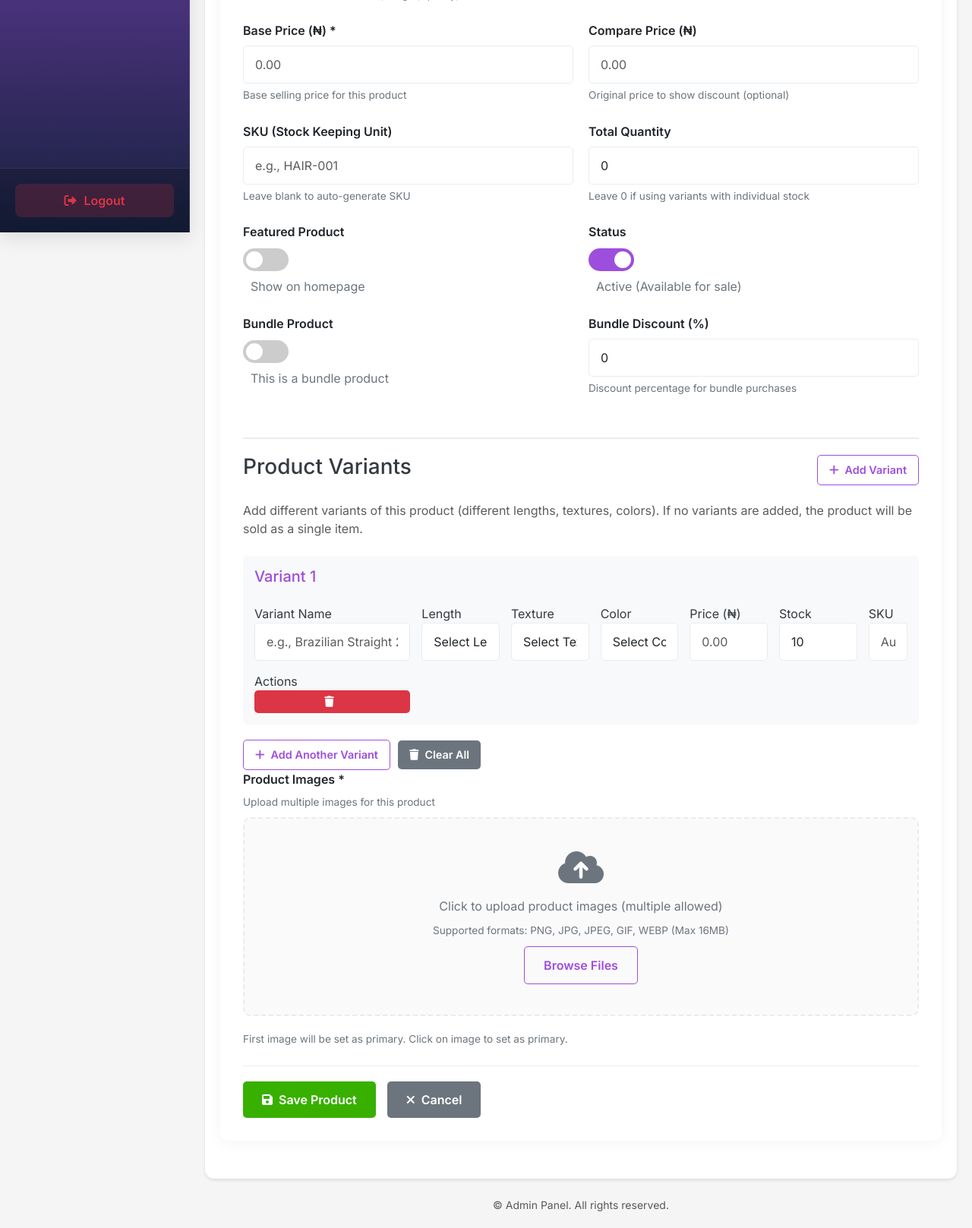
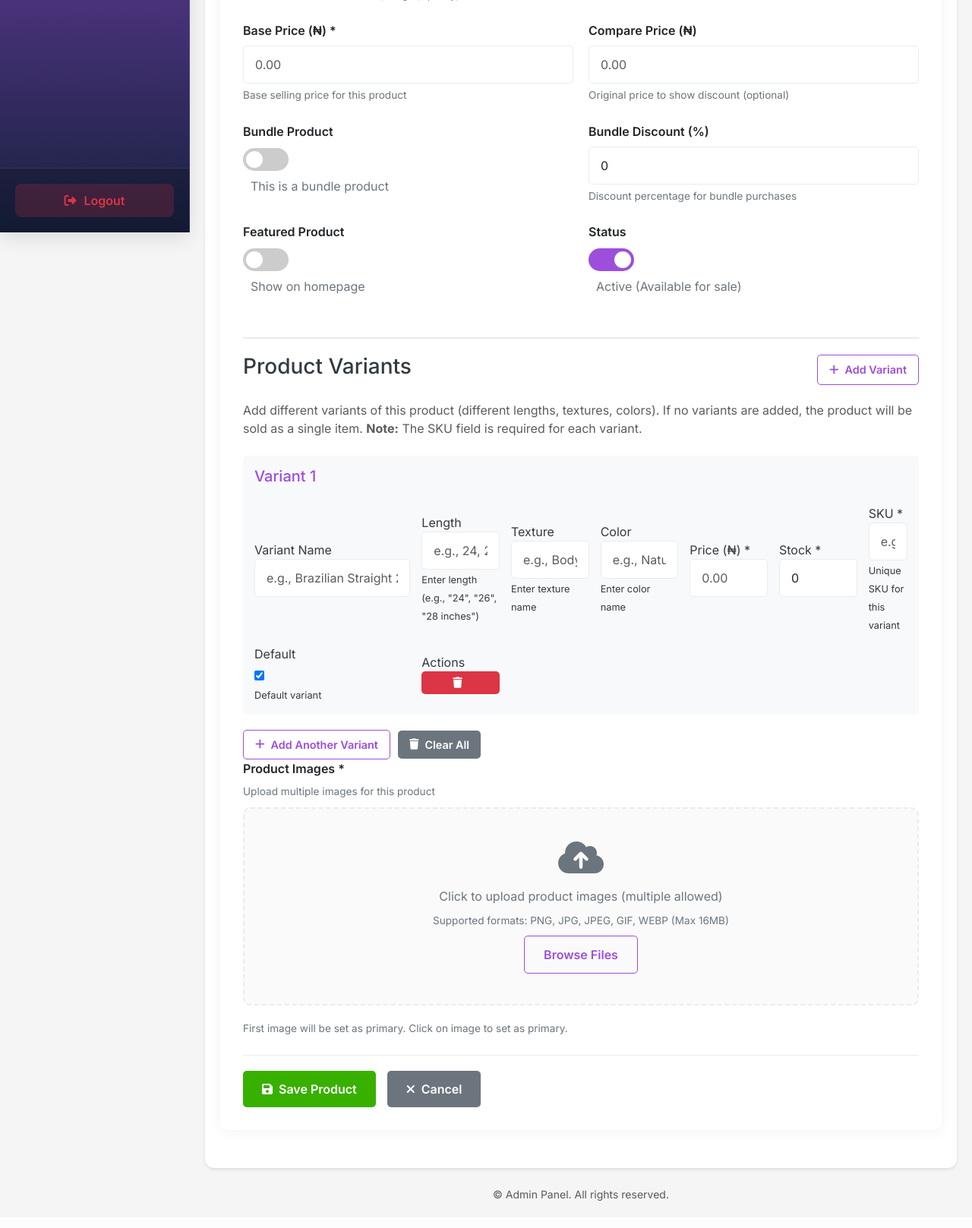
Before and after one commit to arinzepaschal791-code/Hair-Haven-Hub, a Python web app: template templates/admin/add_product.html in a window 1280 px wide. Shown: the part 494-2111 px from the top of the page at 76% size. After the commit the page ends 2075 px from the top, so only its background shows below. Run offline with Jinja, Linux system fonts and the light colour scheme; the template is opened without the code that fills it, so the values that code supplies are empty; some libraries are stand-ins or nearby versions.

Commit message:
Update add_product.html

```diff
--- a/templates/admin/add_product.html
+++ b/templates/admin/add_product.html
@@ -431,19 +431,23 @@
             </div>
         </div>
 
-        <!-- SKU Information -->
+        <!-- Bundle Options -->
         <div class="form-row">
             <div class="form-group">
-                <label for="sku">SKU (Stock Keeping Unit)</label>
-                <input type="text" id="sku" name="sku" class="form-control"
-                       placeholder="e.g., HAIR-001">
-                <small>Leave blank to auto-generate SKU</small>
+                <label>Bundle Product</label>
+                <div style="margin-top: 10px;">
+                    <label class="switch">
+                        <input type="checkbox" id="is_bundle" name="is_bundle" value="1">
+                        <span class="slider round"></span>
+                    </label>
+                    <span style="margin-left: 10px; color: var(--gray);">This is a bundle product</span>
+                </div>
             </div>
             <div class="form-group">
-                <label for="total_quantity">Total Quantity</label>
-                <input type="number" id="total_quantity" name="total_quantity" class="form-control"
-                       placeholder="0" min="0" value="0">
-                <small>Leave 0 if using variants with individual stock</small>
+                <label for="bundle_discount">Bundle Discount (%)</label>
+                <input type="number" id="bundle_discount" name="bundle_discount" class="form-control"
+                       placeholder="0" min="0" max="100" step="0.1" value="0">
+                <small>Discount percentage for bundle purchases</small>
             </div>
         </div>
 
@@ -471,26 +475,6 @@
             </div>
         </div>
 
-        <!-- Bundle Options -->
-        <div class="form-row">
-            <div class="form-group">
-                <label>Bundle Product</label>
-                <div style="margin-top: 10px;">
-                    <label class="switch">
-                        <input type="checkbox" id="is_bundle" name="is_bundle" value="1">
-                        <span class="slider round"></span>
-                    </label>
-                    <span style="margin-left: 10px; color: var(--gray);">This is a bundle product</span>
-                </div>
-            </div>
-            <div class="form-group">
-                <label for="bundle_discount">Bundle Discount (%)</label>
-                <input type="number" id="bundle_discount" name="bundle_discount" class="form-control"
-                       placeholder="0" min="0" max="100" step="0.1" value="0">
-                <small>Discount percentage for bundle purchases</small>
-            </div>
-        </div>
-
         <!-- Variant Section -->
         <div class="variant-section">
             <div class="variant-header">
@@ -503,6 +487,7 @@
             <p class="text-muted mb-4">
                 Add different variants of this product (different lengths, textures, colors).
                 If no variants are added, the product will be sold as a single item.
+                <strong>Note:</strong> The SKU field is required for each variant.
             </p>
 
             <div id="variantsContainer">
@@ -578,66 +563,47 @@
             </div>
             <div>
                 <label>Length</label>
-                <select name="variant_length[]" class="form-control">
-                    <option value="">Select Length</option>
-                    <option value="8">8 inches</option>
-                    <option value="10">10 inches</option>
-                    <option value="12">12 inches</option>
-                    <option value="14">14 inches</option>
-                    <option value="16">16 inches</option>
-                    <option value="18">18 inches</option>
-                    <option value="20">20 inches</option>
-                    <option value="22">22 inches</option>
-                    <option value="24">24 inches</option>
-                    <option value="26">26 inches</option>
-                    <option value="28">28 inches</option>
-                    <option value="30">30 inches</option>
-                    <option value="32">32 inches</option>
-                    <option value="Custom">Custom</option>
-                </select>
+                <input type="text" name="variant_length[]" class="form-control"
+                       placeholder="e.g., 24, 26, 28 inches">
+                <small style="font-size: 0.8rem;">Enter length (e.g., "24", "26", "28 inches")</small>
             </div>
             <div>
                 <label>Texture</label>
-                <select name="variant_texture[]" class="form-control">
-                    <option value="">Select Texture</option>
-                    <option value="Straight">Straight</option>
-                    <option value="Body Wave">Body Wave</option>
-                    <option value="Deep Wave">Deep Wave</option>
-                    <option value="Loose Wave">Loose Wave</option>
-                    <option value="Curly">Curly</option>
-                    <option value="Kinky Curly">Kinky Curly</option>
-                    <option value="Coily">Coily</option>
-                    <option value="Bundles">Bundles</option>
-                </select>
+                <input type="text" name="variant_texture[]" class="form-control"
+                       placeholder="e.g., Body Wave, Straight, Curly">
+                <small style="font-size: 0.8rem;">Enter texture name</small>
             </div>
             <div>
                 <label>Color</label>
-                <select name="variant_color[]" class="form-control">
-                    <option value="">Select Color</option>
-                    <option value="Natural Black">Natural Black</option>
-                    <option value="Off Black">Off Black</option>
-                    <option value="Dark Brown">Dark Brown</option>
-                    <option value="Medium Brown">Medium Brown</option>
-                    <option value="Light Brown">Light Brown</option>
-                    <option value="Blonde">Blonde</option>
-                    <option value="Platinum">Platinum</option>
-                    <option value="Mixed">Mixed</option>
-                </select>
+                <input type="text" name="variant_color[]" class="form-control"
+                       placeholder="e.g., Natural Black, Dark Brown">
+                <small style="font-size: 0.8rem;">Enter color name</small>
             </div>
             <div>
-                <label>Price (₦)</label>
-                <input type="number" name="variant_price[]" class="form-control"
-                       placeholder="0.00" min="0" step="0.01" value="{{ product.base_price if product else '' }}">
+                <label>Price (₦) *</label>
+                <input type="number" name="variant_price[]" class="form-control variant-price"
+                       placeholder="0.00" min="0" step="0.01" required>
             </div>
             <div>
-                <label>Stock</label>
+                <label>Stock *</label>
                 <input type="number" name="variant_stock[]" class="form-control"
-                       placeholder="0" min="0" value="10">
+                       placeholder="0" min="0" value="0" required>
             </div>
             <div>
-                <label>SKU</label>
-                <input type="text" name="variant_sku[]" class="form-control"
-                       placeholder="Auto-generated">
+                <label>SKU *</label>
+                <input type="text" name="variant_sku[]" class="form-control variant-sku"
+                       placeholder="e.g., HAIR-001-V01" required>
+                <small style="font-size: 0.8rem;">Unique SKU for this variant</small>
+            </div>
+            <div>
+                <label>Default</label>
+                <div style="margin-top: 5px;">
+                    <input type="checkbox" name="variant_default[]" value="${variantCounter}"
+                           ${variantCounter === 0 ? 'checked' : ''}
+                           class="default-checkbox"
+                           onchange="updateDefaultCheckbox(this)">
+                </div>
+                <small style="font-size: 0.8rem;">Default variant</small>
             </div>
             <div>
                 <label>Actions</label>
@@ -648,46 +614,33 @@
         `;
 
         variantsContainer.appendChild(variantRow);
-        variantCounter++;
 
-        // Auto-fill variant name based on selections
-        const nameInput = variantRow.querySelector('input[name="variant_name[]"]');
-        const lengthSelect = variantRow.querySelector('select[name="variant_length[]"]');
-        const textureSelect = variantRow.querySelector('select[name="variant_texture[]"]');
-        const colorSelect = variantRow.querySelector('select[name="variant_color[]"]');
-
-        function updateVariantName() {
-            const length = lengthSelect.value;
-            const texture = textureSelect.value;
-            const color = colorSelect.value;
-            const productName = document.getElementById('name').value;
-
-            let variantName = '';
-            if (texture && length) {
-                variantName = `${texture} ${length}`;
-                if (color && color !== 'Natural Black') {
-                    variantName += ` ${color}`;
-                }
-            } else if (texture) {
-                variantName = texture;
-            } else if (length) {
-                variantName = `${length}`;
-            }
-
-            if (variantName) {
-                nameInput.value = variantName;
+        // Auto-generate SKU for this variant
+        const baseSKU = document.getElementById('sku').value;
+        const variantSKUInput = variantRow.querySelector('.variant-sku');
+        if (!variantSKUInput.value) {
+            if (baseSKU) {
+                variantSKUInput.value = `${baseSKU}-V${(variantCounter + 1).toString().padStart(2, '0')}`;
+            } else {
+                variantSKUInput.value = `HAIR-${Date.now().toString().slice(-6)}-V${(variantCounter + 1).toString().padStart(2, '0')}`;
             }
         }
 
-        lengthSelect.addEventListener('change', updateVariantName);
-        textureSelect.addEventListener('change', updateVariantName);
-        colorSelect.addEventListener('change', updateVariantName);
+        // Set price to base price if not set
+        const basePrice = parseFloat(document.getElementById('base_price').value) || 0;
+        const variantPriceInput = variantRow.querySelector('.variant-price');
+        if (!variantPriceInput.value || variantPriceInput.value === '0') {
+            variantPriceInput.value = basePrice.toFixed(2);
+        }
+
+        variantCounter++;
     }
 
     // Remove variant row
     function removeVariant(variantId) {
         const variantRow = document.getElementById(variantId);
         if (variantRow) {
+            if (confirm('Are you sure you want to remove this variant?')) {
                 variantRow.remove();
                 variantCounter--;
 
@@ -698,7 +651,23 @@
                     if (heading) {
                         heading.textContent = `Variant ${index + 1}`;
                     }
+
+                    // Update default checkbox values
+                    const defaultCheckbox = row.querySelector('.default-checkbox');
+                    if (defaultCheckbox) {
+                        defaultCheckbox.value = index;
+                    }
                 });
+
+                // If no default checkbox is checked, check the first one
+                const anyDefaultChecked = document.querySelector('.default-checkbox:checked');
+                if (!anyDefaultChecked && variantRows.length > 0) {
+                    const firstCheckbox = variantRows[0].querySelector('.default-checkbox');
+                    if (firstCheckbox) {
+                        firstCheckbox.checked = true;
+                    }
+                }
+            }
         }
     }
 
@@ -707,6 +676,27 @@
         if (confirm('Are you sure you want to remove all variants?')) {
             variantsContainer.innerHTML = '';
             variantCounter = 0;
+            // Add one default variant back
+            addVariant();
+        }
+    }
+
+    // Update default checkbox - ensure only one is checked
+    function updateDefaultCheckbox(clickedCheckbox) {
+        if (clickedCheckbox.checked) {
+            // Uncheck all other checkboxes
+            document.querySelectorAll('.default-checkbox').forEach(checkbox => {
+                if (checkbox !== clickedCheckbox) {
+                    checkbox.checked = false;
+                }
+            });
+        } else {
+            // If unchecking, ensure at least one is checked
+            const anyChecked = document.querySelector('.default-checkbox:checked');
+            if (!anyChecked) {
+                clickedCheckbox.checked = true;
+                alert('At least one variant must be set as default.');
+            }
         }
     }
 
@@ -751,8 +741,10 @@
                     removeBtn.innerHTML = '×';
                     removeBtn.onclick = function(e) {
                         e.stopPropagation();
+                        if (confirm('Remove this image?')) {
                             imagePreview.removeChild(previewItem);
                             updateFileInput(previewItem.dataset.index);
+                        }
                     };
 
                     previewItem.appendChild(img);
@@ -861,16 +853,35 @@
             }
         });
 
+        // Validate variants
+        const variantRows = variantsContainer.querySelectorAll('.variant-row');
+        variantRows.forEach((row, index) => {
+            const variantName = row.querySelector('input[name="variant_name[]"]').value.trim();
+            const variantPrice = row.querySelector('input[name="variant_price[]"]').value.trim();
+            const variantStock = row.querySelector('input[name="variant_stock[]"]').value.trim();
+            const variantSKU = row.querySelector('input[name="variant_sku[]"]').value.trim();
+
+            if (!variantSKU) {
+                isValid = false;
+                showNotification(`Variant ${index + 1}: SKU is required`, 'danger');
+            }
+            if (!variantPrice || parseFloat(variantPrice) <= 0) {
+                isValid = false;
+                showNotification(`Variant ${index + 1}: Price must be greater than 0`, 'danger');
+            }
+            if (!variantStock || parseInt(variantStock) < 0) {
+                isValid = false;
+                showNotification(`Variant ${index + 1}: Stock must be 0 or greater`, 'danger');
+            }
+        });
+
         // Validate at least one image
         const imagesInput = document.getElementById('images');
         if (imagesInput.files.length === 0) {
             isValid = false;
-            imagesInput.setCustomValidity('Please upload at least one product image');
             document.getElementById('imagesError').textContent = 'Please upload at least one product image';
             document.getElementById('imagesError').style.display = 'block';
-            showNotification('Please upload at least one product image', 'danger');
         } else {
-            imagesInput.setCustomValidity('');
             document.getElementById('imagesError').style.display = 'none';
         }
 
@@ -885,27 +896,30 @@
             return;
         }
 
+        // Check if there are any variants
+        const variantRows = variantsContainer.querySelectorAll('.variant-row');
+        if (variantRows.length === 0) {
+            if (!confirm('No variants added. Product will be added without variants. Continue?')) {
+                return;
+            }
+        }
+
         // Show loading
         showLoading();
 
         // Submit form
-        setTimeout(() => {
         this.submit();
-        }, 500);
     });
 
-    // Auto-generate SKU from product name
-    document.getElementById('name').addEventListener('blur', function() {
-        const productName = this.value.trim();
-        if (productName && !document.getElementById('sku').value) {
-            // Generate a simple SKU from product name
-            const sku = productName
-                .toUpperCase()
-                .replace(/[^A-Z0-9]/g, '')
-                .substring(0, 8)
-                + '-' + Math.floor(1000 + Math.random() * 9000);
-            document.getElementById('sku').value = sku;
+    // Auto-generate variant SKUs when base price changes
+    document.getElementById('base_price').addEventListener('change', function() {
+        const basePrice = parseFloat(this.value) || 0;
+        const variantPriceInputs = document.querySelectorAll('input[name="variant_price[]"]');
+        variantPriceInputs.forEach(input => {
+            if (!input.value || input.value === '0') {
+                input.value = basePrice.toFixed(2);
             }
+        });
     });
 
     // Show notification
@@ -990,35 +1004,6 @@
         window.history.replaceState(null, null, window.location.href);
     }
 
-    // Variant price sync with base price
-    document.getElementById('base_price').addEventListener('change', function() {
-        const basePrice = parseFloat(this.value) || 0;
-        const variantPriceInputs = document.querySelectorAll('input[name="variant_price[]"]');
-        variantPriceInputs.forEach(input => {
-            if (!input.value || input.value === '0') {
-                input.value = basePrice.toFixed(2);
-            }
-        });
-    });
-
-    // Auto-generate variant SKUs
-    function generateVariantSKU(baseSKU, variantNumber) {
-        return baseSKU + '-V' + variantNumber.toString().padStart(2, '0');
-    }
-
-    // Auto-generate variant SKUs on base SKU change
-    document.getElementById('sku').addEventListener('change', function() {
-        const baseSKU = this.value;
-        if (baseSKU) {
-            const variantSKUInputs = document.querySelectorAll('input[name="variant_sku[]"]');
-            variantSKUInputs.forEach((input, index) => {
-                if (!input.value) {
-                    input.value = generateVariantSKU(baseSKU, index + 1);
-                }
-            });
-        }
-    });
-
     // Add CSS for animations
     const style = document.createElement('style');
     style.textContent = `
```
Lines whose indentation alone changed are shown as unchanged.
